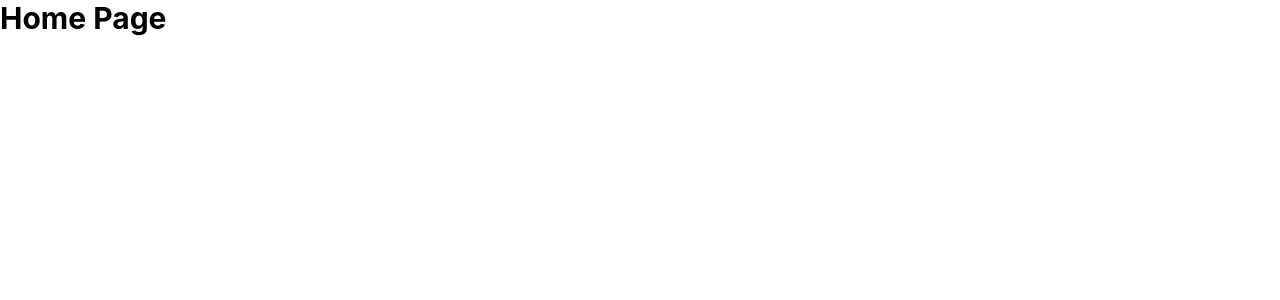
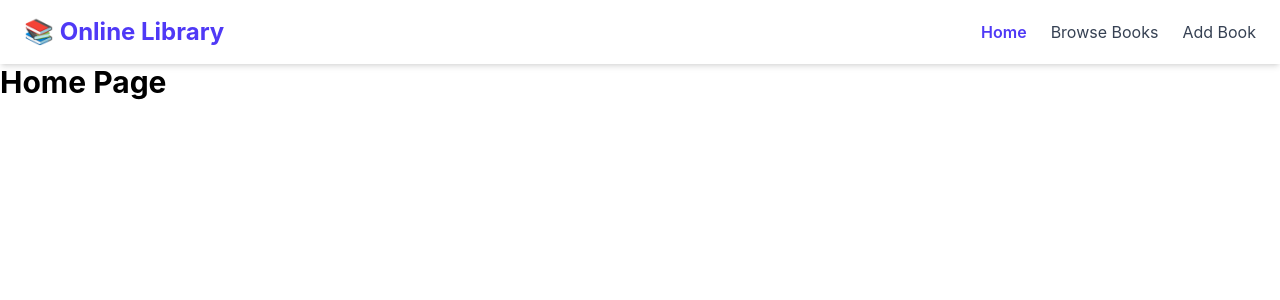
Before and after one commit to rish-cute/online-library-system, a React (Vite) app: page / in a window 1280 px wide. Shown: the top 300 px of the page. Built offline with nearby package versions, Linux system fonts and the light colour scheme.

Commit message:
Create navigation bar component

```diff
--- a/src/App.jsx
+++ b/src/App.jsx
@@ -1,5 +1,8 @@
 // Importing routing components
-import { Routes, Route } from "react-router-dom";
+import { Routes, Route, useLocation } from "react-router-dom";
+
+// Importing components
+import Navbar from "./components/Navbar";
 
 // Importing pages
 import Home from "./pages/Home";
@@ -9,27 +12,43 @@ import AddBook from "./pages/AddBook";
 import NotFound from "./pages/NotFound";
 
 function App() {
+
+  // Getting current route
+  const location = useLocation();
+
+  // Hide navbar on 404 page
+  const showNavbar = location.pathname !== "/random-page";
+
   return (
     <>
-      {/* Application Routes */}
+      {showNavbar && <Navbar />}
+
       <Routes>
-        {/* Home page */}
+
         <Route path="/" element={<Home />} />
 
-        {/* Browse books page */}
         <Route path="/books" element={<BrowseBooks />} />
 
-        {/* Dynamic category route */}
-        <Route path="/books/:category" element={<BrowseBooks />} />
+        <Route
+          path="/books/:category"
+          element={<BrowseBooks />}
+        />
 
-        {/* Dynamic book details route */}
-        <Route path="/book/:id" element={<BookDetails />} />
+        <Route
+          path="/book/:id"
+          element={<BookDetails />}
+        />
 
-        {/* Add book page */}
-        <Route path="/add-book" element={<AddBook />} />
+        <Route
+          path="/add-book"
+          element={<AddBook />}
+        />
 
-        {/* 404 page */}
-        <Route path="*" element={<NotFound />} />
+        <Route
+          path="*"
+          element={<NotFound />}
+        />
+
       </Routes>
     </>
   );
--- a/src/components/Navbar.jsx
+++ b/src/components/Navbar.jsx
@@ -0,0 +1,58 @@
+// Importing navigation links
+import { NavLink } from "react-router-dom";
+
+function Navbar() {
+  return (
+    <nav className="bg-white shadow-md sticky top-0 z-50">
+      <div className="max-w-7xl mx-auto px-6">
+        <div className="flex justify-between items-center h-16">
+
+          {/* Logo */}
+          <h1 className="text-2xl font-bold text-indigo-600">
+            📚 Online Library
+          </h1>
+
+          {/* Navigation Links */}
+          <div className="flex gap-6">
+
+            <NavLink
+              to="/"
+              className={({ isActive }) =>
+                isActive
+                  ? "text-indigo-600 font-semibold"
+                  : "text-gray-700 hover:text-indigo-600"
+              }
+            >
+              Home
+            </NavLink>
+
+            <NavLink
+              to="/books"
+              className={({ isActive }) =>
+                isActive
+                  ? "text-indigo-600 font-semibold"
+                  : "text-gray-700 hover:text-indigo-600"
+              }
+            >
+              Browse Books
+            </NavLink>
+
+            <NavLink
+              to="/add-book"
+              className={({ isActive }) =>
+                isActive
+                  ? "text-indigo-600 font-semibold"
+                  : "text-gray-700 hover:text-indigo-600"
+              }
+            >
+              Add Book
+            </NavLink>
+
+          </div>
+        </div>
+      </div>
+    </nav>
+  );
+}
+
+export default Navbar;
```
